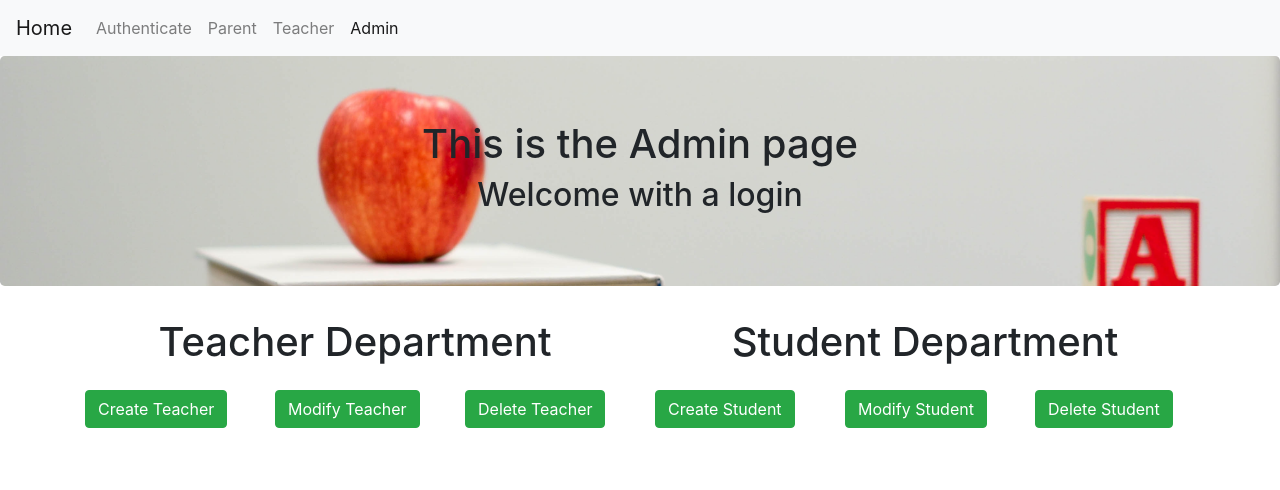
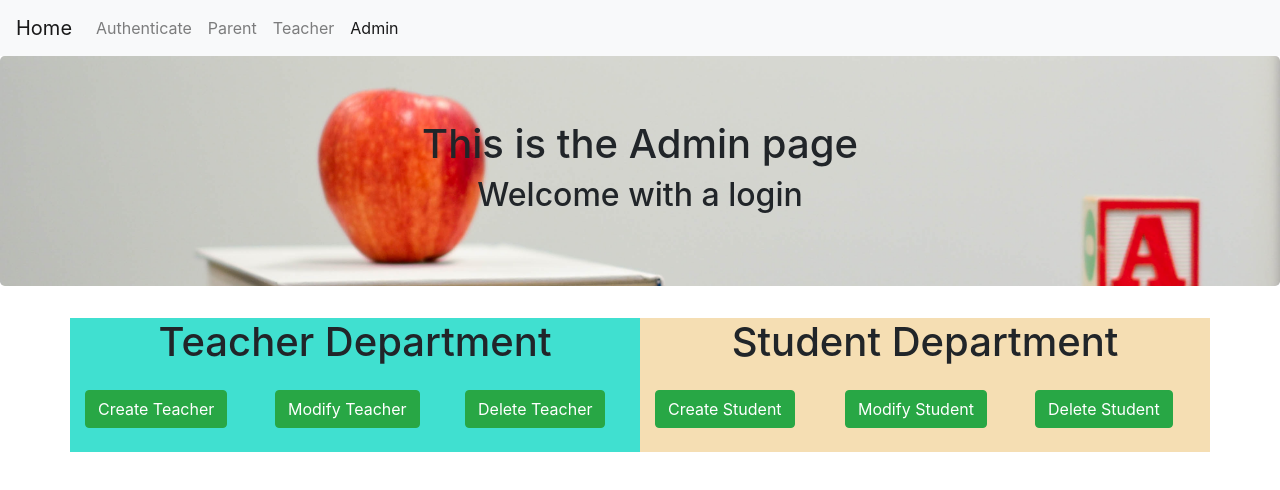
Before and after one commit to seleazar10/schooltracker, a React (Create React App) app in the folder client/: page /admin in a window 1280 px wide. Shown: the top 490 px of the page. Built offline with nearby package versions, Linux system fonts and the light colour scheme.

Commit message:
added background to teacher and student class

```diff
--- a/client/src/components/Grid/style.css
+++ b/client/src/components/Grid/style.css
@@ -1,8 +1,10 @@
-/* .teacher {
-    height: 200px;
+.teacher {
+    background-color: turquoise;
+    /* height: 200px; */
 
 }
 
 .student {
-    height: 200px;
-} */
+    background-color: wheat;
+    /* height: 200px; */
+}
```
